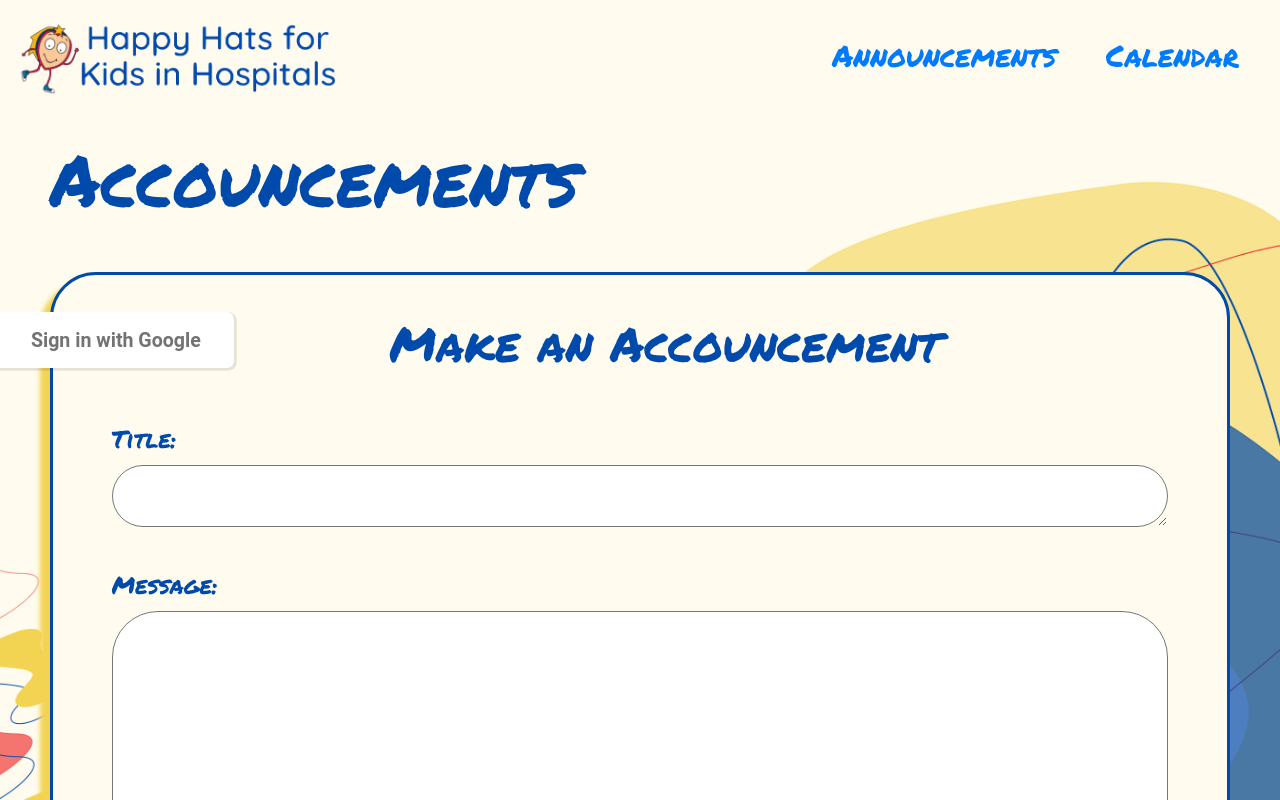
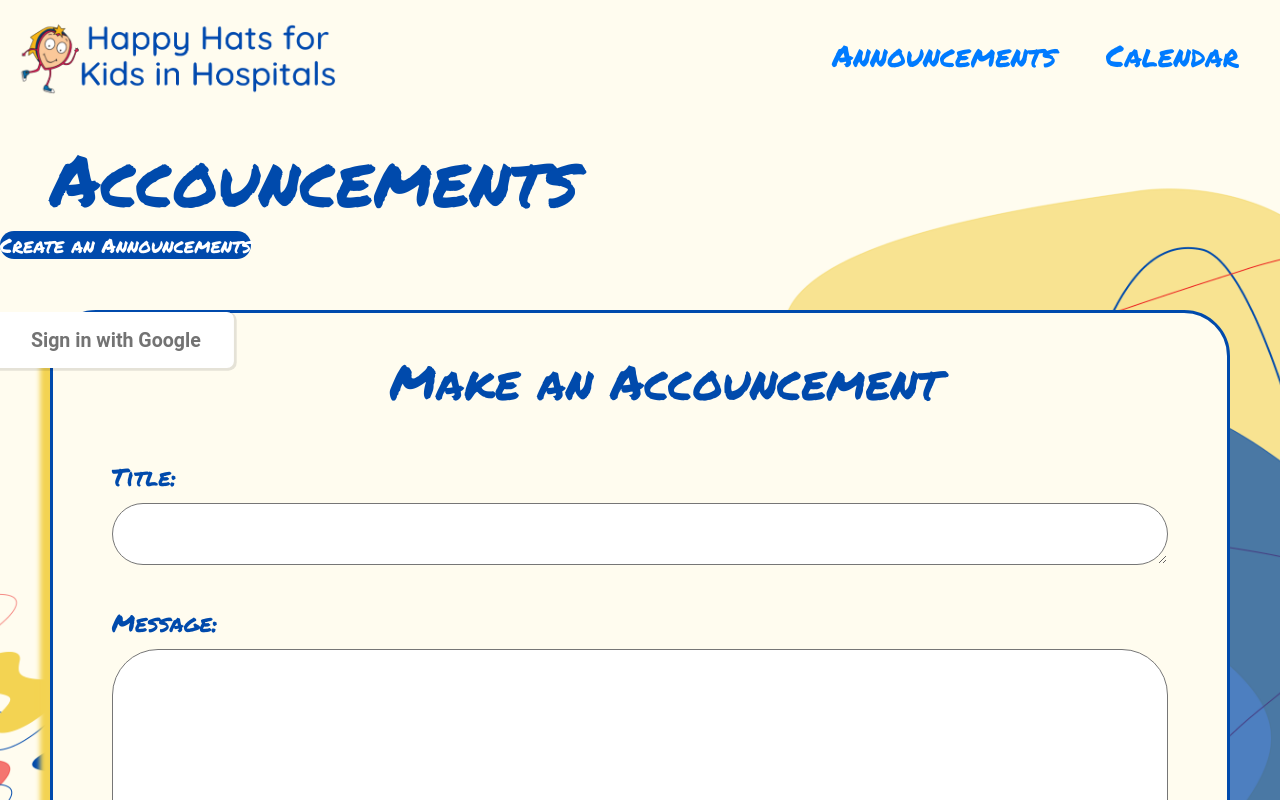
Before and after one commit to hack4impact-calpoly/happy-hats, a React (Create React App) app in the folder frontend/: page /announcements in a window 1280 px wide. Shown: the top 800 px of the page. Built offline with nearby package versions, Linux system fonts and the light colour scheme; no server answers.

Commit message:
Making new button, still in progress

```diff
--- a/frontend/src/components/announcements/Announcement.js
+++ b/frontend/src/components/announcements/Announcement.js
@@ -1,5 +1,6 @@
 import React, {useState} from 'react';
 import styles from "./announcement.module.css"
+import { Link } from 'react-router-dom'
 
 function Announcement(props) {
     const [annoucment, setAnnoucement] = useState(
@@ -26,7 +27,7 @@ function Announcement(props) {
     }
 
     function submitForm() {
-
+        console.log("HERE")
         const aData = {
             "title": document.getElementById('title').value,
             "content": document.getElementById('content').value,
@@ -53,10 +54,11 @@ function Announcement(props) {
 
     }
 
+
     return(
         <div>
             <h1 className={styles.AnnouncementTitle} > Accouncements</h1>
-
+            <Link className="create-announcement" to ="/create-announcements" className={styles.createButton}> Create an Announcements</Link>
             <div className={styles.MakeAnnouncementBlock} >
                 <h1 className={styles.MakeAnnouncementTitle} > Make an Accouncement</h1>
                 <div className={styles.create}>
@@ -77,7 +79,6 @@ function Announcement(props) {
                         onChange={handleChange}
                         rows={8}
                         cols={75} />
-
                     <input className={styles.submitButton} type="button" value="Submit Announcement" onClick={submitForm} />
                 </div>
             </div>
--- a/frontend/src/components/announcements/announcement.module.css
+++ b/frontend/src/components/announcements/announcement.module.css
@@ -58,10 +58,19 @@
     border-radius: 46px;
 }
 
+.createButton{
+    background-color: #004AAC;
+    color:white;
+    font-family: 'Permanent Marker', cursive;
+    text-decoration: none !important;
+    font-size: 20px;
+    margin-top: 10px;
+    border-radius: 46px;
+}
+
 .submitButton:focus{
     outline: none;
 }
-
 
 .contentBox{
     font-family: 'Permanent Marker', cursive;
```
